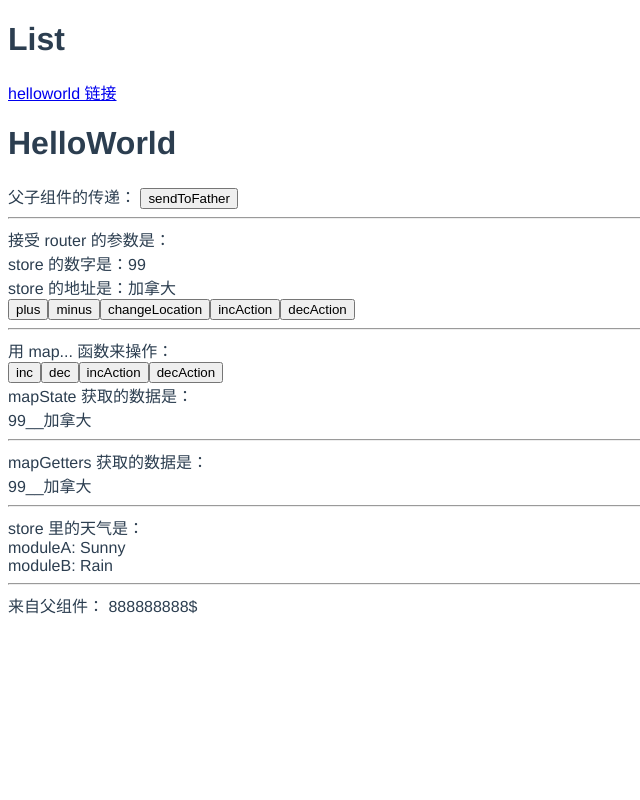
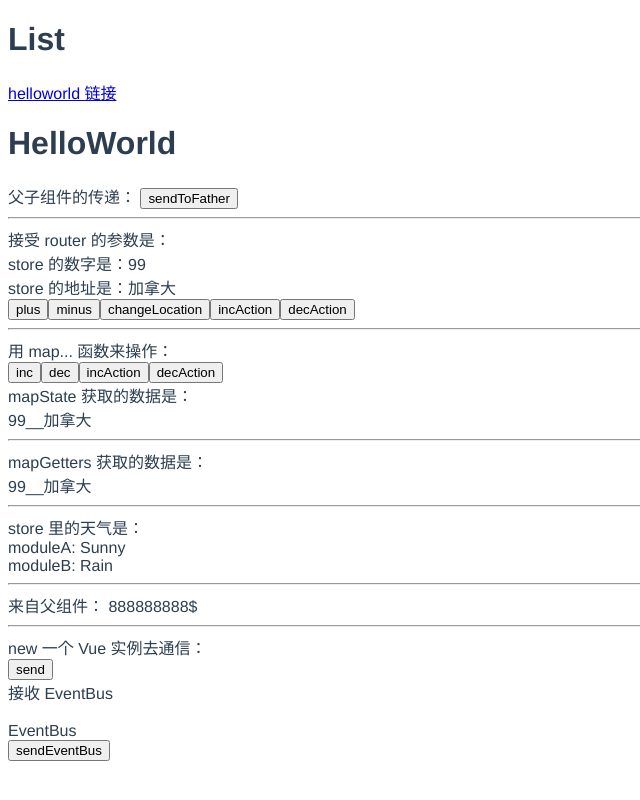
Before and after one commit to hejianxinsir/vue-demos, a Vue app: page / in a window 1280 px wide. Shown: the whole page, without its empty margins (0-640 px from the left). Built offline with nearby package versions, Linux system fonts and the light colour scheme.

Commit message:
main.js 中 Vue.prototype.$EventBus = new Vue() 的用法

```diff
--- a/src/components/HelloWorld.vue
+++ b/src/components/HelloWorld.vue
@@ -43,18 +43,29 @@
 
     来自父组件：
     {{msg}}
+    <hr>
+
+    new 一个 Vue 实例去通信：<br>
+    <button @click="send">send</button>
+    <br>
+
+    接收 EventBus
+    {{fromEventBus}}
+
   </div>
 </template>
 
 <script>
 import {mapState, mapMutations, mapActions, mapGetters} from 'vuex';
 
+
 export default {
   name: 'HelloWorld',
   props: ['msg'],
   data(){
     return {
-      money: '8877$'
+      money: '8877$',
+      fromEventBus: ''
     }
   },
   computed: {
@@ -68,6 +79,9 @@ export default {
     ...mapState(['num', 'location'])
   },
   methods: {
+    send(){
+      Event.$emit('data-a', this.money)
+    },
     sendToF(){
       this.$emit('handle', this.money)
     },
@@ -88,6 +102,11 @@ export default {
     },
     ...mapMutations(['inc', 'dec', 'CHANGE']),
     ...mapActions(['incAction', 'decAction'])
+  },
+  mounted(){
+    this.$EventBus.$on('data-a', data => {
+      this.fromEventBus = data
+    })
   }
 }
 </script>
--- a/src/components/list.vue
+++ b/src/components/list.vue
@@ -7,8 +7,10 @@
     <br>
 
     <HelloWorld @handle="receive" :msg="toSon"/>
-    {{fromSon}}
+    {{fromSon}}<br>
 
+    EventBus<br>
+    <button @click="send">sendEventBus</button>
   </div>
 </template>
 
@@ -20,7 +22,8 @@ export default {
   data(){
     return {
       fromSon: '',
-      toSon: '888888888$'
+      toSon: '888888888$',
+      something: 'EventBus-100'
     }
   },
   components: {
@@ -29,6 +32,9 @@ export default {
   methods: {
     receive(value){
       this.fromSon = value
+    },
+    send(){
+      this.$EventBus.$emit('data-a', this.something)
     }
   }
 }
--- a/src/main.js
+++ b/src/main.js
@@ -4,6 +4,7 @@ import router from './router/router.js'
 import store from './store/store.js'
 
 Vue.config.productionTip = false
+Vue.prototype.$EventBus = new Vue()
 
 new Vue({
   render: h => h(App),
```
Also changed, not shown: vue.config.js (line endings or trailing spaces).
